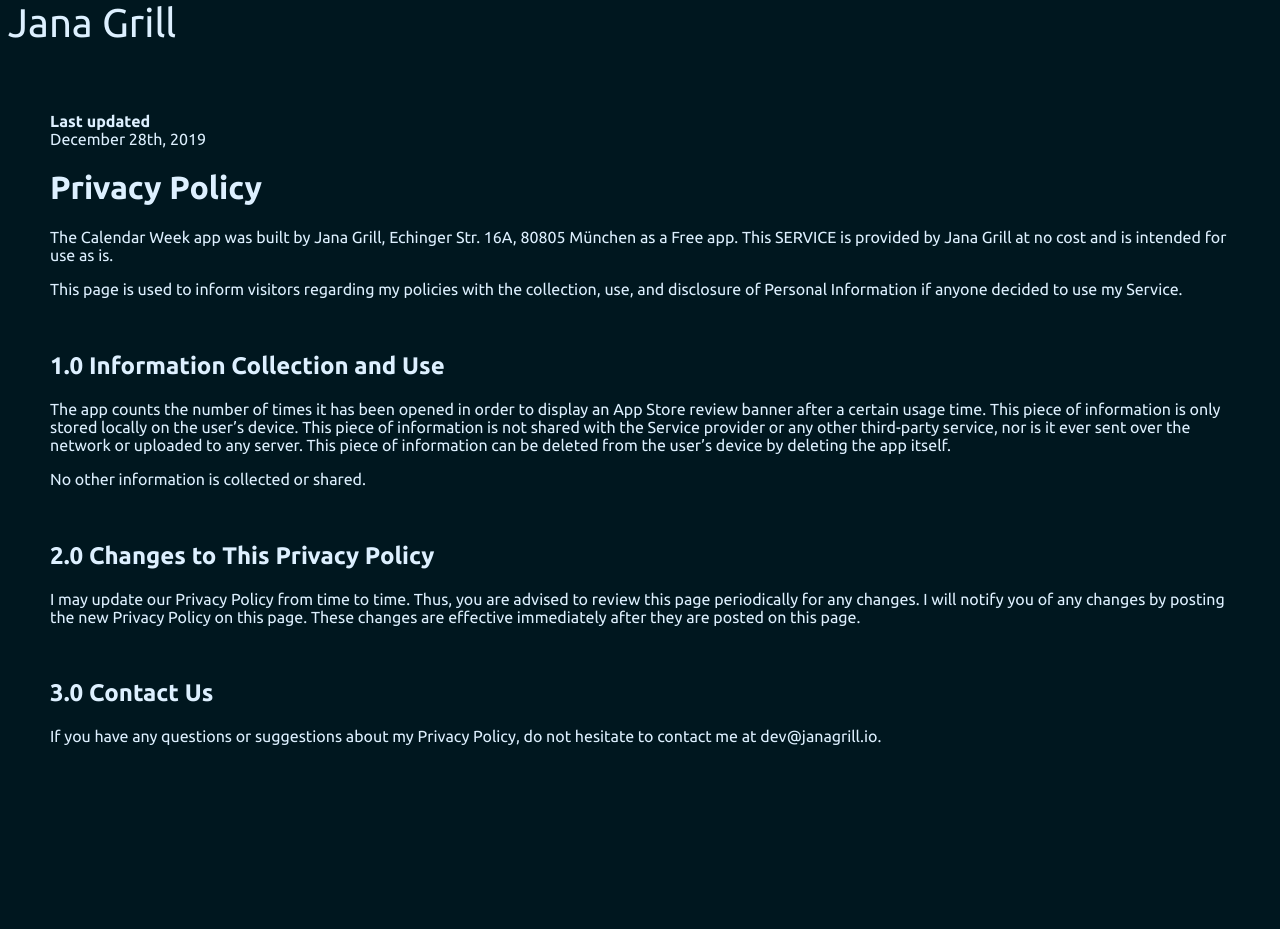
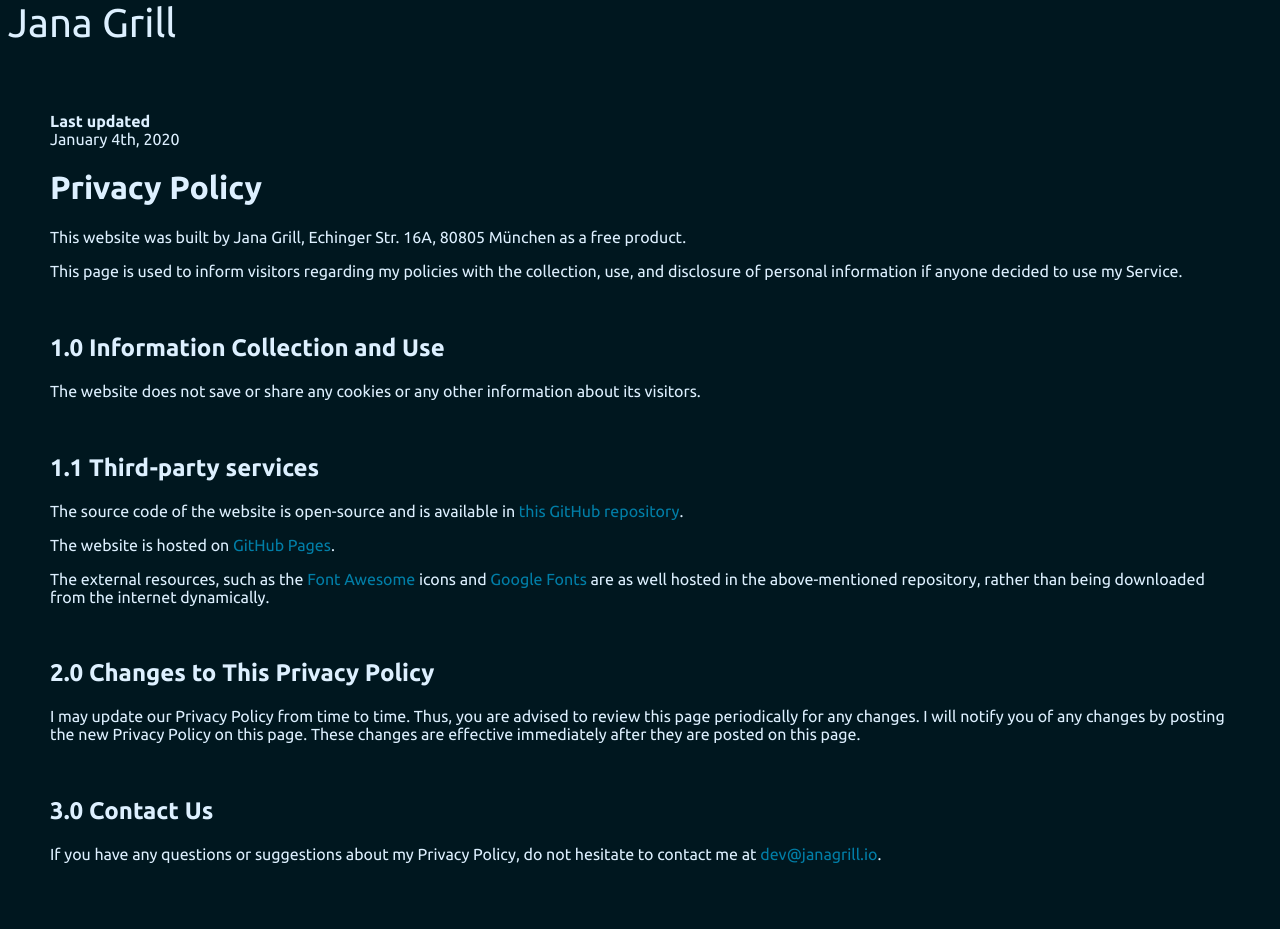
Before and after one commit to janagrill/janagrill.github.io, a Jekyll site: the page built from privacy-policy.markdown, in a window 1280 px wide. Built offline with Jekyll 4.4.1, drawn with Linux system fonts in a browser that asks for light colours; before the commit the page ends 900 px from its top, so only the background shows below that.

Commit message:
Update the privacy policy

```diff
--- a/privacy-policy.markdown
+++ b/privacy-policy.markdown
@@ -4,19 +4,26 @@
 ---
 
 **Last updated**
-December 28th, 2019
+January 4th, 2020
 
 # Privacy Policy
-The Calendar Week app was built by Jana Grill, Echinger Str. 16A, 80805 München as a Free app. This SERVICE is provided by Jana Grill at no cost and is intended for use as is.
+This website was built by Jana Grill, Echinger Str. 16A, 80805 München as a free product.
 
-This page is used to inform visitors regarding my policies with the collection, use, and disclosure of Personal Information if anyone decided to use my Service.
+This page is used to inform visitors regarding my policies with the collection, use, and disclosure of personal information if anyone decided to use my Service.
 
 <br>
 
 ## 1.0 Information Collection and Use
-The app counts the number of times it has been opened in order to display an App Store review banner after a certain usage time. This piece of information is only stored locally on the user's device. This piece of information is not shared with the Service provider or any other third-party service, nor is it ever sent over the network or uploaded to any server. This piece of information can be deleted from the user's device by deleting the app itself.
+The website does not save or share any cookies or any other information about its visitors.
 
-No other information is collected or shared.
+<br>
+
+## 1.1 Third-party services
+The source code of the website is open-source and is available in [this GitHub repository](https://github.com/janagrill/janagrill.github.io).
+
+The website is hosted on [GitHub Pages](https://pages.github.com/).
+
+The external resources, such as the [Font Awesome](https://fontawesome.com/) icons and [Google Fonts](https://fonts.google.com/) are as well hosted in the above-mentioned repository, rather than being downloaded from the internet dynamically.
 
 <br>
 
@@ -26,4 +33,4 @@
 <br>
 
 ## 3.0 Contact Us
-If you have any questions or suggestions about my Privacy Policy, do not hesitate to contact me at dev@janagrill.io.
+If you have any questions or suggestions about my Privacy Policy, do not hesitate to contact me at [dev@janagrill.io](mailto:dev@janagrill.io).
```
